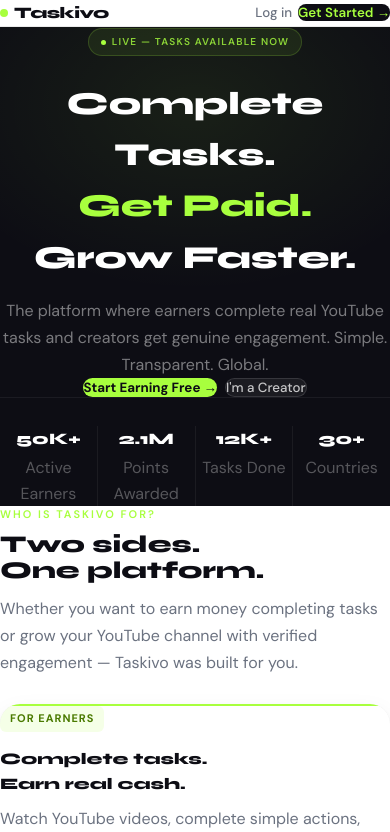
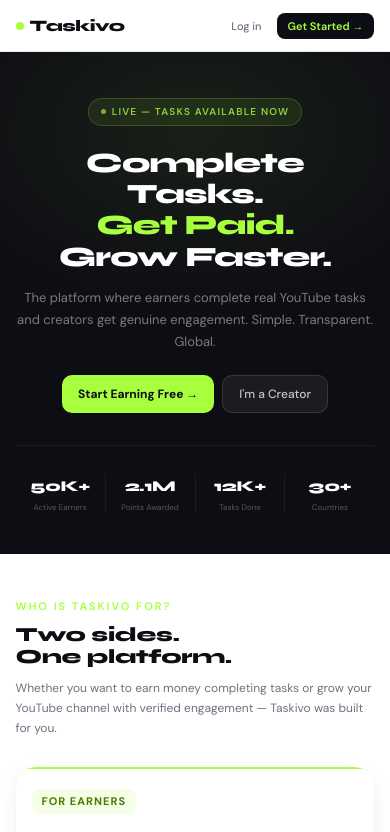
Before and after one commit to Vinbracodetech/taskivo, a React (Vite) app: page / in a window 390 px wide. Shown: the top 832 px of the page. Built offline with nearby package versions, Linux system fonts and the light colour scheme; a web font is replaced by a local one.

Commit message:
Add global styles and responsive design adjustments

```diff
--- a/src/styles/global.js
+++ b/src/styles/global.js
@@ -288,6 +288,92 @@ const CSS = `
     .section-title { font-size: 28px; }
     .cta-title { font-size: 28px; }
   }
+  @import url('https://fonts.googleapis.com/css2?family=DM+Sans:wght@300;400;500;600&family=Syne:wght@700;800&display=swap');
+
+@keyframes pulse { 0%,100%{opacity:1} 50%{opacity:0.3} }
+
+.lp-hero-title { font-size: 56px; letter-spacing: -2px; line-height: 1.06; }
+.lp-hero-pad { padding: 88px 5% 72px; }
+.lp-hero-sub { font-size: 16px; margin: 0 auto 36px; }
+.lp-hero-actions-mb { margin-bottom: 56px; }
+.lp-btn-hero { padding: 13px 26px; font-size: 14px; }
+.lp-stat-num { font-size: 26px; letter-spacing: -1px; }
+.lp-stat-label { font-size: 11px; }
+.lp-stat-pad { padding: 0 16px; }
+.lp-section-pad { padding: 80px 5%; }
+.lp-section-title { font-size: 36px; letter-spacing: -1px; }
+.lp-section-sub { font-size: 15px; margin-bottom: 36px; }
+.lp-audience-grid { grid-template-columns: repeat(2, 1fr); }
+.lp-audience-card-pad { padding: 40px 36px; }
+.lp-audience-title { font-size: 22px; letter-spacing: -0.5px; }
+.lp-audience-desc { font-size: 14px; margin-bottom: 20px; }
+.lp-step-text { font-size: 13px; }
+.lp-audience-btn { font-size: 13px; padding: 10px 18px; }
+.lp-features-grid { grid-template-columns: repeat(3, 1fr); gap: 12px; }
+.lp-feature-card-pad { padding: 28px 24px; }
+.lp-feature-name { font-size: 15px; }
+.lp-feature-desc { font-size: 13px; }
+.lp-proof-grid { grid-template-columns: repeat(2, 1fr); gap: 12px; }
+.lp-proof-card-pad { padding: 24px; }
+.lp-proof-text { font-size: 13px; }
+.lp-cta-pad { padding: 100px 5%; }
+.lp-cta-title { font-size: 48px; letter-spacing: -1.5px; }
+.lp-cta-sub { font-size: 15px; }
+.lp-trust-row { margin-top: 20px; gap: 20px; }
+.lp-footer-pad { padding: 52px 5% 28px; }
+.lp-footer-grid { grid-template-columns: 1.5fr 1fr 1fr 1fr; gap: 32px; }
+.lp-footer-brand-span { grid-column: auto; }
+.lp-nav-height { height: 64px; }
+.lp-nav-pad { padding: 0 5%; }
+.lp-nav-brand { font-size: 19px; }
+.lp-nav-btn-ghost { font-size: 13px; padding: 7px 14px; }
+.lp-nav-btn-primary { font-size: 13px; padding: 8px 16px; }
+
+@media (max-width: 600px) {
+  .lp-nav-height { height: 52px !important; }
+  .lp-nav-pad { padding: 0 4% !important; }
+  .lp-nav-brand { font-size: 16px !important; }
+  .lp-nav-btn-ghost { font-size: 11px !important; padding: 5px 9px !important; }
+  .lp-nav-btn-primary { font-size: 11px !important; padding: 6px 11px !important; }
+
+  .lp-hero-pad { padding: 44px 4% 40px !important; }
+  .lp-hero-title { font-size: 28px !important; letter-spacing: -0.8px !important; line-height: 1.12 !important; }
+  .lp-hero-sub { font-size: 13px !important; margin: 0 auto 22px !important; }
+  .lp-hero-actions-mb { margin-bottom: 32px !important; }
+  .lp-btn-hero { padding: 10px 16px !important; font-size: 12px !important; }
+  .lp-stat-num { font-size: 15px !important; letter-spacing: -0.3px !important; }
+  .lp-stat-label { font-size: 8px !important; }
+  .lp-stat-pad { padding: 0 4px !important; }
+
+  .lp-section-pad { padding: 44px 4% !important; }
+  .lp-section-title { font-size: 20px !important; letter-spacing: -0.3px !important; }
+  .lp-section-sub { font-size: 12px !important; margin-bottom: 20px !important; }
+
+  .lp-audience-grid { grid-template-columns: 1fr !important; }
+  .lp-audience-card-pad { padding: 20px 16px !important; }
+  .lp-audience-title { font-size: 15px !important; letter-spacing: -0.2px !important; }
+  .lp-audience-desc { font-size: 12px !important; margin-bottom: 14px !important; }
+  .lp-step-text { font-size: 12px !important; }
+  .lp-audience-btn { font-size: 12px !important; padding: 9px 14px !important; }
+
+  .lp-features-grid { grid-template-columns: repeat(2, 1fr) !important; gap: 8px !important; }
+  .lp-feature-card-pad { padding: 14px 12px !important; }
+  .lp-feature-name { font-size: 12px !important; }
+  .lp-feature-desc { font-size: 11px !important; }
+
+  .lp-proof-grid { grid-template-columns: 1fr !important; gap: 8px !important; }
+  .lp-proof-card-pad { padding: 16px !important; }
+  .lp-proof-text { font-size: 12px !important; }
+
+  .lp-cta-pad { padding: 52px 4% !important; }
+  .lp-cta-title { font-size: 24px !important; letter-spacing: -0.5px !important; }
+  .lp-cta-sub { font-size: 13px !important; }
+  .lp-trust-row { margin-top: 14px !important; gap: 12px !important; }
+
+  .lp-footer-pad { padding: 36px 4% 18px !important; }
+  .lp-footer-grid { grid-template-columns: 1fr 1fr !important; gap: 20px !important; }
+  .lp-footer-brand-span { grid-column: 1 / -1 !important; }
+}
 `;
 
 export default CSS;
```
